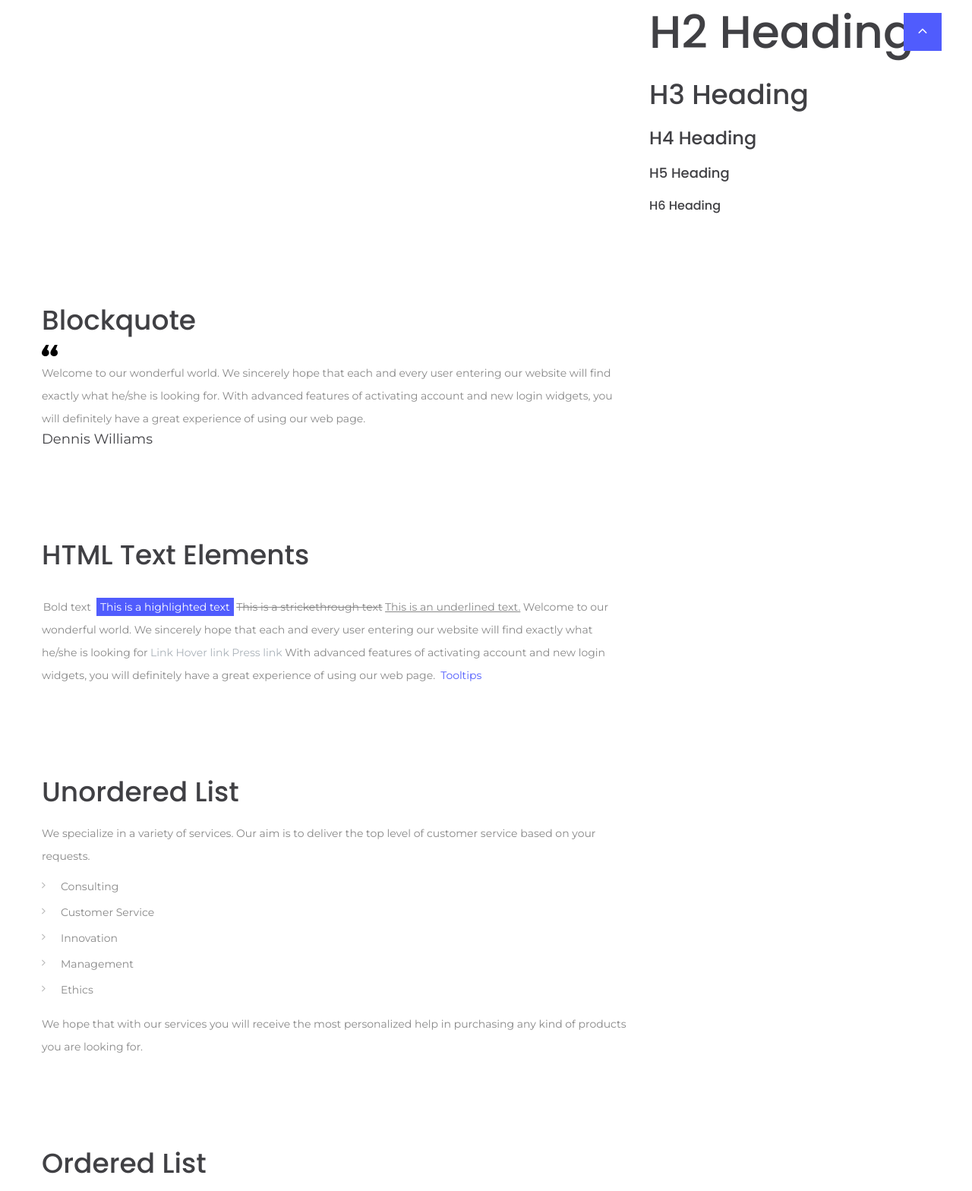
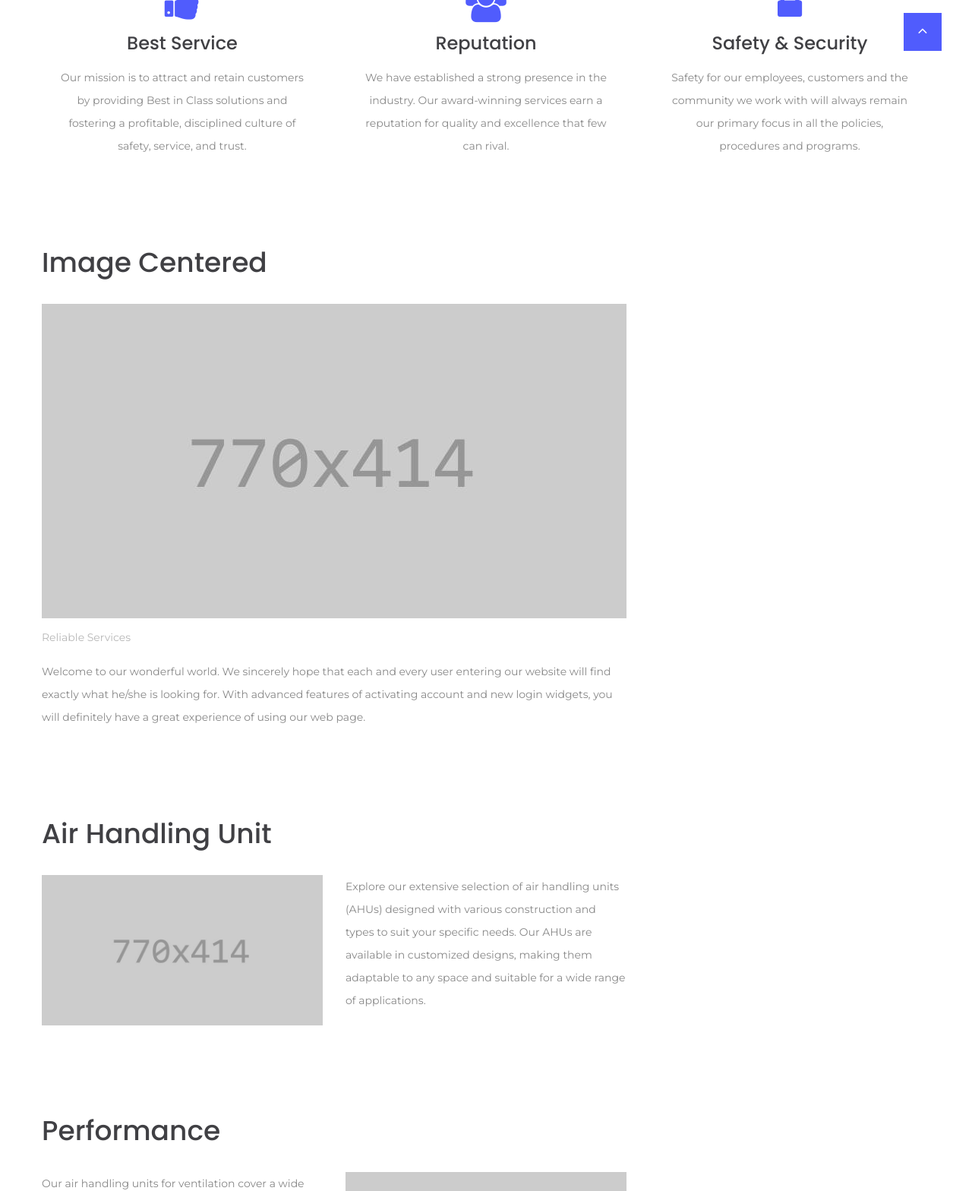
Before and after one commit to muffin-head/SS-air-engineering.github.io, a plain HTML site: page typography.html in a window 1280 px wide. Shown: the part 793-2361 px from the top of the page at 76% size. Drawn offline with Linux system fonts and the light colour scheme.

Commit message:
Update typography.html

```diff
--- a/typography.html
+++ b/typography.html
@@ -1,7 +1,7 @@
 <!DOCTYPE html>
 <html class="wide wow-animation" lang="en">
   <head>
-    <title>Typography</title>
+    <title>Services</title>
     <meta charset="utf-8">
     <meta name="viewport" content="width=device-width, height=device-height, initial-scale=1.0">
     <meta http-equiv="X-UA-Compatible" content="IE=edge">
@@ -66,7 +66,7 @@
                   <button class="rd-navbar-toggle" data-rd-navbar-toggle=".rd-navbar-nav-wrap"><span></span></button>
                   <!--RD Navbar Brand-->
                   <div class="rd-navbar-brand">
-                    <!--Brand--><a class="brand" href="index.html"><img class="brand-logo-dark" src="images/logo-default-200x34.png" alt="" width="100" height="17"/><img class="brand-logo-light" src="images/logo-inverse-200x34.png" alt="" width="100" height="17"/></a>
+                    <!--Brand--><a class="brand" href="index.html"><img class="brand-logo-dark" src="images/logo-default-200x34.png" alt="" width="100" height="17"/><img class="brand-logo-light" src="images/logo-default-200x34.png" alt="" width="100" height="17"/></a>
                   </div>
                 </div>
                 <div class="rd-navbar-main-element">
@@ -76,7 +76,7 @@
                       </li>
                       <li class="rd-nav-item"><a class="rd-nav-link" href="about.html">About</a>
                       </li>
-                      <li class="rd-nav-item active"><a class="rd-nav-link" href="typography.html">Typography</a>
+                      <li class="rd-nav-item active"><a class="rd-nav-link" href="typography.html">Services</a>
                       </li>
                       <li class="rd-nav-item"><a class="rd-nav-link" href="contacts.html">Contacts</a>
                       </li>
@@ -93,117 +93,14 @@
         <div class="container">
           <div class="row justify-content-center">
             <div class="col-xl-8 text-center">
-              <h1 class="font-weight-bold wow fadeInLeft">Typography</h1>
+              <h1 class="font-weight-bold wow fadeInLeft">Services
+            </h1>
               <p class="intro-description wow fadeInRight">Lots of Customization Options</p>
             </div>
           </div>
         </div>
       </section>
-      <!--Base typography -->
-      <section class="section section-lg bg-default">
-        <div class="container">
-          <div class="row row-50 flex-lg-row-reverse">
-            <div class="col-xl-4">
-              <ul class="list-md">
-                <li>
-                  <h1>Ah11</h1>
-                </li>
-                <li>
-                  <h1>H2 Heading </h1>
-                </li>
-                <li>
-                  <h3>H3 Heading   </h3>
-                </li>
-                <li>
-                  <h4>H4 Heading </h4>
-                </li>
-                <li>
-                  <h5>H5 Heading</h5>
-                </li>
-                <li>
-                  <h6>H6 Heading </h6>
-                </li>
-              </ul>
-            </div>
 
-          </div>
-        </div>
-      </section>
-      <!--Blockquote-->
-      <section class="section section-lg bg-default">
-        <div class="container">
-          <div class="row row-50">
-            <div class="col-lg-10 col-xl-8">
-              <h3>Blockquote</h3>
-              <!--Quote Primary-->
-              <article class="quote-primary">
-                <div class="quote-primary-body">
-                  <svg class="quote-primary-mark" version="1.1" xmlns="http://www.w3.org/2000/svg" x="0px" y="0px" width="21px" height="15px" viewbox="0 0 21 15" overflow="scroll" xml:space="preserve" preserveAspectRatio="none">
-                    <path d="M9.597,10.412c0,1.306-0.473,2.399-1.418,3.277c-0.944,0.876-2.06,1.316-3.349,1.316 c-1.287,0-2.414-0.44-3.382-1.316C0.482,12.811,0,11.758,0,10.535c0-1.226,0.58-2.716,1.739-4.473L5.603,0H9.34L6.956,6.37 C8.716,7.145,9.597,8.493,9.597,10.412z M20.987,10.412c0,1.306-0.473,2.399-1.418,3.277c-0.944,0.876-2.06,1.316-3.35,1.316 c-1.288,0-2.415-0.44-3.381-1.316c-0.966-0.879-1.45-1.931-1.45-3.154c0-1.226,0.582-2.716,1.74-4.473L16.994,0h3.734l-2.382,6.37 C20.106,7.145,20.987,8.493,20.987,10.412z"></path>
-                  </svg>
-                  <div class="quote-primary-text">
-                    <p class="q">Welcome to our wonderful world. We sincerely hope that each and every user entering our website will find exactly what he/she is looking for. With advanced features of activating account and new login widgets, you will definitely have a great experience of using our web page.</p>
-                  </div>
-                </div>
-                <div class="quote-primary-footer">
-                  <p class="heading-5 quote-primary-cite">Dennis Williams</p>
-                </div>
-              </article>
-            </div>
-          </div>
-        </div>
-      </section>
-      <!--HTML Text Elements-->
-      <section class="section section-lg bg-default">
-        <div class="container">
-          <div class="row">
-            <div class="col-lg-10 col-xl-8">
-              <h3>HTML Text Elements</h3>
-              <p class="text-block"><span class="text-bold">Bold text</span>
-                <mark>This is a highlighted text</mark><span class="text-strike">This is a strickethrough text</span><span class="text-underline">This is an underlined text.</span><span>Welcome to our wonderful world. We sincerely hope that each and every user entering our website will find exactly what he/she is looking for</span><a class="gray-dark-link" href="#">Link</a><a class="gray-dark-link" href="#">Hover link</a><a class="link-active gray-dark-link" href="#">Press link</a><span>With advanced features of activating account and new login widgets, you will definitely have a great experience of using our web page.</span><span class="tooltip-custom" data-toggle="tooltip" data-placement="top" title="Tooltips">Tooltips</span>
-              </p>
-            </div>
-          </div>
-        </div>
-      </section>
-      <!--Unordered List-->
-      <section class="section section-lg bg-default">
-        <div class="container">
-          <div class="row row-50">
-            <div class="col-xl-8">
-              <h3>Unordered List</h3>
-              <p>We specialize in a variety of services. Our aim is to deliver the top level of customer service based on your requests.</p>
-              <ul class="list-marked">
-                <li>Consulting</li>
-                <li>Customer Service</li>
-                <li>Innovation</li>
-                <li>Management</li>
-                <li>Ethics</li>
-              </ul>
-              <p>We hope that with our services you will receive the most personalized help in purchasing any kind of products you are looking for.</p>
-            </div>
-          </div>
-        </div>
-      </section>
-      <!--Ordered List-->
-      <section class="section section-lg bg-default">
-        <div class="container">
-          <div class="row row-50">
-            <div class="col-xl-8">
-              <h3>Ordered List</h3>
-              <p>We specialize in a variety of services. Our aim is to deliver the top level of customer service based on your requests.</p>
-              <ol class="list-ordered">
-                <li>Consulting</li>
-                <li>Customer Service</li>
-                <li>Innovation</li>
-                <li>Management</li>
-                <li>Ethics</li>
-              </ol>
-              <p>We hope that with our services you will receive the most personalized help in purchasing any kind of products you are looking for.</p>
-            </div>
-          </div>
-        </div>
-      </section>
       <!--Icon List-->
       <section class="section section-lg bg-default">
         <div class="container">
@@ -521,12 +418,11 @@ HEPA filters guarantee an impressive 99.97% efficiency in capturing particles as
       </section>
 
 
-      </section><a class="section section-banner" href="https://www.templatemonster.com/intense-multipurpose-html-template.html" target="_blank" style="background-image: url(images/background-01-1920x310.jpg); background-image: -webkit-image-set( url(images/background-01-1920x310.jpg) 1x, url(images/background-01-3840x620.jpg) 2x )"><img src="images/foreground-01-1600x310.png" srcset="images/foreground-01-1600x310.png 1x, images/foreground-01-3200x620.png 2x" alt="" width="1600" height="310"></a>
       <footer class="section footer-classic section-sm">
         <div class="container">
           <div class="row row-30">
             <div class="col-lg-3 wow fadeInLeft">
-              <!--Brand--><a class="brand" href="index.html"><img class="brand-logo-dark" src="images/logo-default-200x34.png" alt="" width="100" height="17"/><img class="brand-logo-light" src="images/logo-inverse-200x34.png" alt="" width="100" height="17"/></a>
+              <!--Brand--><a class="brand" href="index.html"><img class="brand-logo-dark" src="images/logo-default-200x34.png" alt="" width="100" height="17"/><img class="brand-logo-light" src="images/logo-default-200x34.png" alt="" width="100" height="17"/></a>
               <p class="footer-classic-description offset-top-0 offset-right-25">СonsultBiz provides a full range of business consulting & advisory services to small, medium, and international companies worldwide. We use innovations and experience to drive your success.</p>
             </div>
             <div class="col-lg-3 col-sm-8 wow fadeInUp">
```
